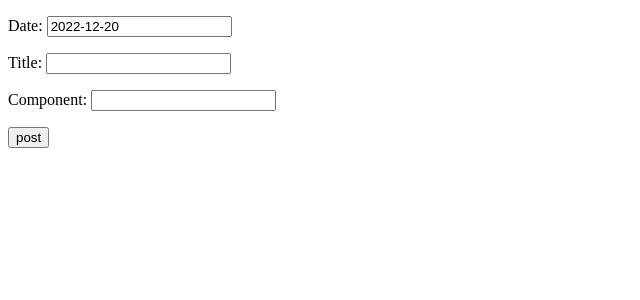
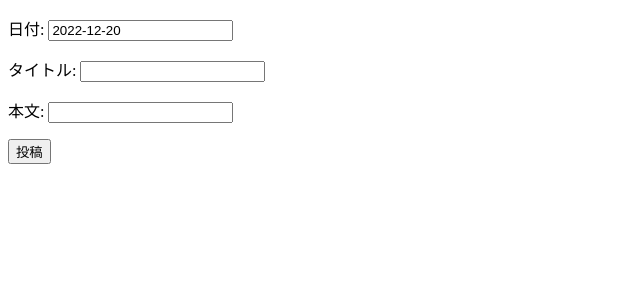
Before and after one commit to satoaki1/DiaryApplication, a Django app: template templates/diary_create.html in a window 1280 px wide. Shown: the top 300 px of the page, without its empty margins (0-640 px from the left). Run offline with Django 4.2, Linux system fonts and the light colour scheme; the template is opened without the code that fills it: values that come from a table or form of the project are taken from there, others are empty; parts of the project's set-up code (start-up, migrations or seed data) failed here and were passed over.

Commit message:
edited 4 python files and 2 html files to improve the application.

```diff
--- a/config/settings.py
+++ b/config/settings.py
@@ -104,7 +104,7 @@ AUTH_PASSWORD_VALIDATORS = [
 # Internationalization
 # https://docs.djangoproject.com/en/4.1/topics/i18n/
 
-LANGUAGE_CODE = 'en-us'
+LANGUAGE_CODE = 'ja-jp'
 
 TIME_ZONE = 'Asia/Tokyo'
 
--- a/diary/models.py
+++ b/diary/models.py
@@ -4,11 +4,9 @@ import uuid
 
 
 class Diary(models.Model):
-    id = models.UUIDField(primary_key=True, default=uuid.uuid4(), editable=False)
-    date = models.DateField(verbose_name='Date', default=timezone.now())
-    title = models.CharField(verbose_name='Title', max_length=40)
-    text = models.CharField(verbose_name='Component', max_length=200)
-    created_at = models.DateTimeField(verbose_name='Created at', default=timezone.now())
-    updated_at = models.DateTimeField(verbose_name='Updated_at', blank=True, null=True)
-
-# Create your models here.
+    id = models.UUIDField(primary_key=True, default=uuid.uuid4, editable=False)
+    date = models.DateField(verbose_name='日付', default=timezone.now)
+    title = models.CharField(verbose_name='タイトル', max_length=40)
+    text = models.CharField(verbose_name='本文', max_length=200)
+    created_at = models.DateTimeField(verbose_name='作成日時', default=timezone.now)
+    updated_at = models.DateTimeField(verbose_name='編集日時', blank=True, null=True)
--- a/diary/urls.py
+++ b/diary/urls.py
@@ -4,6 +4,6 @@ from . import views
 app_name = 'diary'
 urlpatterns = [
     path('index/', views.IndexView.as_view(), name='index'),
-    path('diary/create/'. views.DiaryCreateView.as_view(), name='diary_create'),
-    path('diary/create/complete', views.DiaryCreateCompleteView.as_view(), name='diary_create_complete'),
+    path('diary/create/', views.DiaryCreateView.as_view(), name='diary_create'),
+    path('diary/create/complete/', views.DiaryCreateCompleteView.as_view(), name='diary_create_complete'),
 ]
--- a/diary/views.py
+++ b/diary/views.py
@@ -1,8 +1,5 @@
-from django.shortcuts import render
 from django.urls import reverse_lazy
 from django.views.generic import TemplateView, CreateView
-
-import diary
 from diary.forms import DiaryForm
 
 
@@ -18,5 +15,4 @@ class DiaryCreateView(CreateView):
 
 class DiaryCreateCompleteView(TemplateView):
     template_name = 'diary_create_complete.html'
-
 # Create your views here.
--- a/templates/diary_create.html
+++ b/templates/diary_create.html
@@ -9,7 +9,7 @@
 <form method="post">
     {% csrf_token %}
     {{ form.as_p }}
-    <button type="submit">post</button>
+    <button type="submit">投稿</button>
 </form>
 
 </body>
--- a/templates/diary_create_complete.html
+++ b/templates/diary_create_complete.html
@@ -5,7 +5,7 @@
     <title>MyDiaryApp</title>
 </head>
 <body>
-<p>Successfully posted diary post!</p>
-<a href="{% url 'diary:index' %}">Back to Top</a>
+<p>日記の投稿が完了しました！</p>
+<a href="{% url 'diary:index' %}">トップへ戻る</a>
 </body>
 </html>
```
